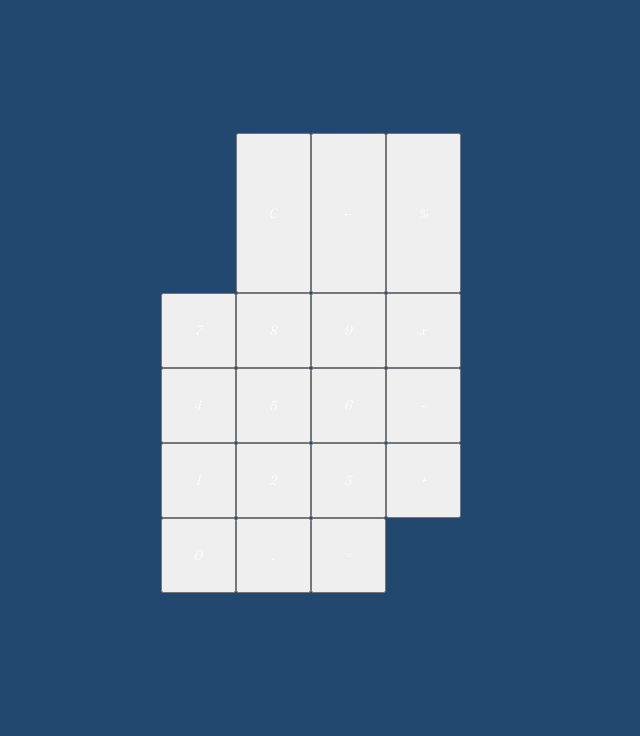
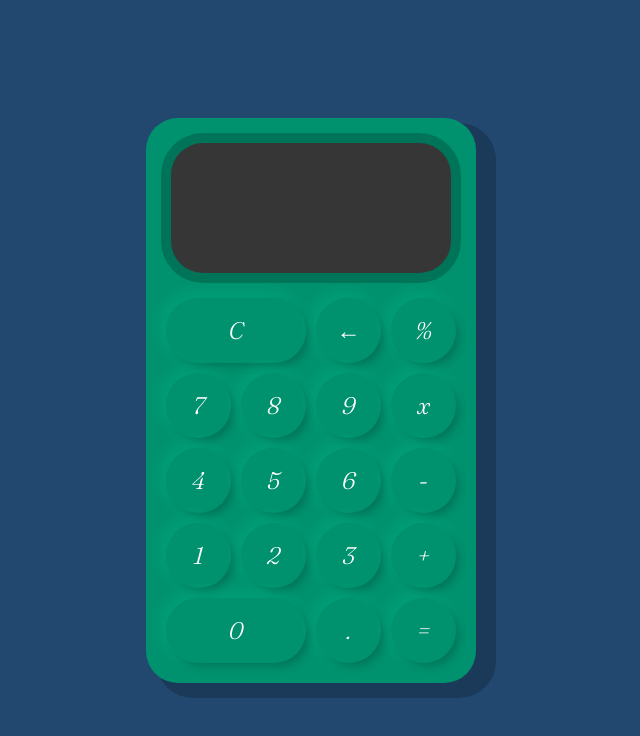
Before and after one commit to Miguel-u/calculadora, a plain HTML site: page index.html in a window 1280 px wide. Shown: the whole page, without its empty margins (329-969 px from the left). Drawn offline with Linux system fonts and the light colour scheme.

Commit message:
se configuro calculadora

```diff
--- a/index.html
+++ b/index.html
@@ -32,7 +32,7 @@
             <button class="numero">2</button>
             <button class="numero">3</button>
             <button class="operador">+</button>
-            <button class="col-2numero">0</button>
+            <button class="col-2 numero">0</button>
             <button class="numero">.</button>
             <button class="operador">=</butto>
         </div>
--- a/style.css
+++ b/style.css
@@ -16,7 +16,58 @@ body{
 }
 
 .calculadora{
-    display:grid;
+    display: grid;
     grid-template-columns: repeat(4, 75px);
     grid-template-rows: 160px repeat(5, 75px);
+    background-color: #00916e;
+    padding: 15px;
+    border-radius: 32px;
+    box-shadow: 15px 10px 0px  5px #00000033;
 }
+
+button {
+    cursor: pointer;
+    margin: 5px;
+    padding: 0;
+    border-radius: 32px;
+    font-size: 1.5em;
+    border: none;
+    background-color: #00916e;
+    box-shadow: 5px 5px 10px -3px #00000040, -5px -5px 15px 3px #00ffc11f;
+}
+
+button:active {
+    background-color: #006f54;
+}
+
+button:focus {
+    outline:  none;
+}
+
+.col-2{
+    grid-column: span 2;
+}
+
+.display{
+    grid-column: 1
+    / -1;;
+    padding: 16px;
+    display: flex;
+    margin: 10px 10px 20px;
+    flex-direction: column;
+    align-items: flex-end;
+    background-color: #363636;
+    border-radius: 32px;
+    text-align: right;
+    justify-content: space-between;
+    word-break: break-all;
+    box-shadow: 0px 0px 0px 10px #00000033;
+}
+
+#valor-actual{
+    font-size: 1.5em;
+}
+
+#valor-anterior{
+    font-size: 2em;
+}
```
